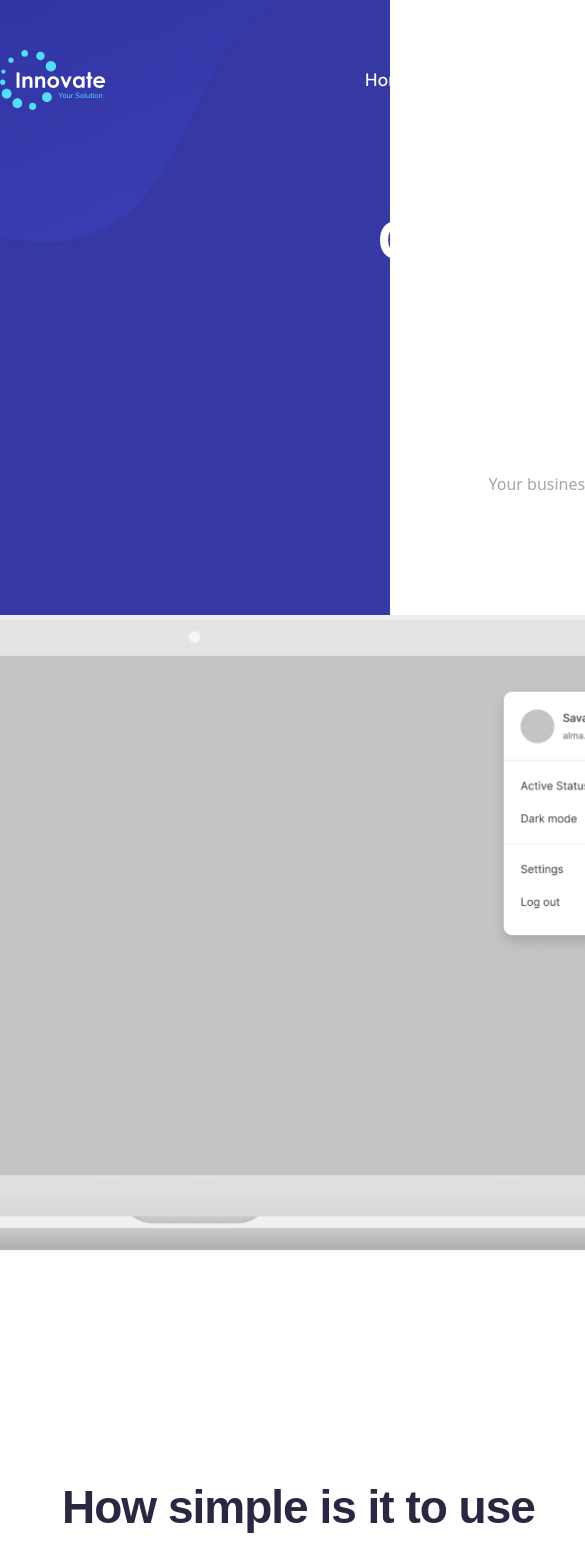
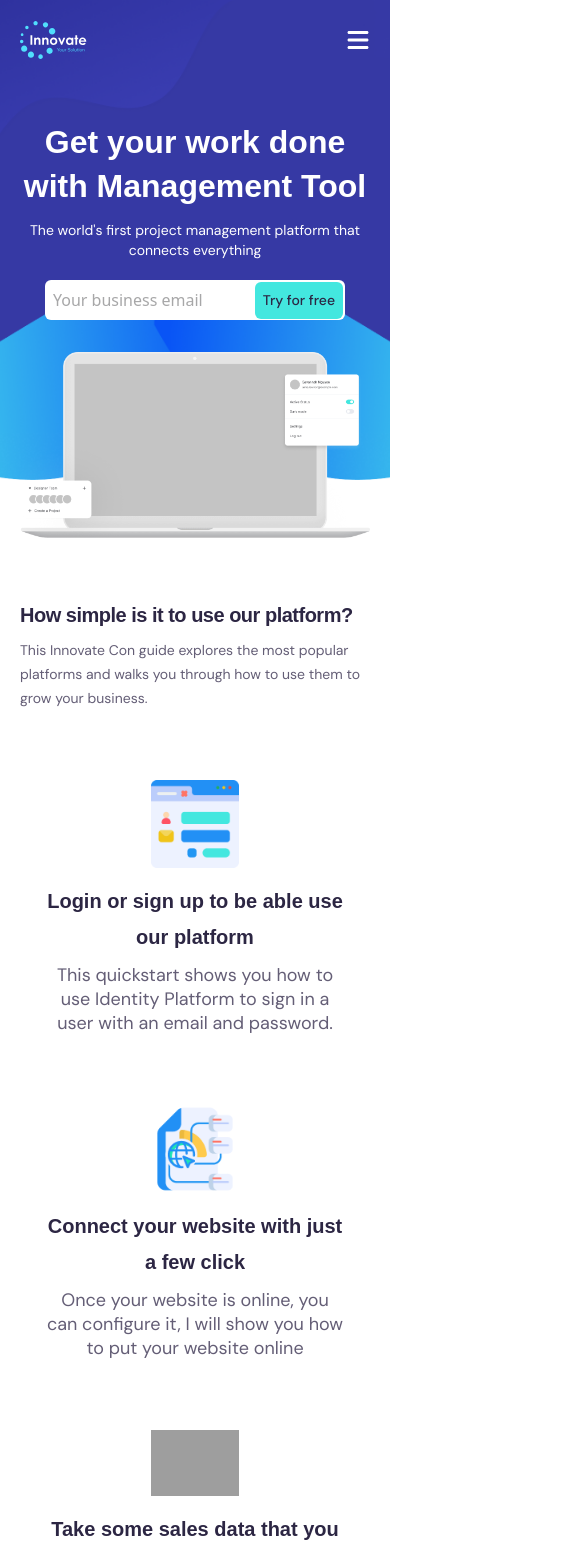
Before and after one commit to mahid76/Innovate_React_01, a React (Vite) app: page / in a window 390 px wide. Shown: the top 1556 px of the page, 585 px wide, since content can reach past the window. Built offline with nearby package versions, Linux system fonts and the light colour scheme; grey boxes are pictures that could not be loaded; a web font is replaced by a local one.

Commit message:
responsiveOne

```diff
--- a/src/App.jsx
+++ b/src/App.jsx
@@ -14,17 +14,16 @@ import Platform from "./componenets/Platform/Platform";
 import Pricing from "./componenets/Pricing/Pricing";
 import Work from "./componenets/Work/Work";
 
-
 function App() {
 	return (
 		<>
 			<Header>
-        <Navbar></Navbar>
+				<Navbar></Navbar>
 				<Bannner></Bannner>
 			</Header>
 			<Platform></Platform>
 			<Features></Features>
-      <Apps></Apps>
+			<Apps></Apps>
 			<Work></Work>
 			<HeadCustomer>
 				<Customer></Customer>
@@ -32,7 +31,6 @@ function App() {
 			<Pricing></Pricing>
 			<About></About>
 			<Footer></Footer>
-
 		</>
 	);
 }
--- a/src/componenets/Banner/Bannner.jsx
+++ b/src/componenets/Banner/Bannner.jsx
@@ -1,23 +1,37 @@
-import React from 'react'
-import Container from '../Layout/Container'
-import laptop from '../../assets/bannerLaptop.png'
+import laptop from "../../assets/bannerLaptop.png";
+import Container from "../Layout/Container";
 
 const Bannner = () => {
 	return (
-    <div className=' text-center py-[98px] pb-[558.85px] relative '>
+		<div className=" text-center pt-[50px] pb-[160px]  md:pt-[98px] md:pb-[558.85px] relative ">
 			<Container>
-        <h1 className='w-[796px] pb-5 mx-auto font-bold text-white font-primary text-[56px] leading-16'>Get your work done with Management Tool</h1>
-        <p className='w-[467px] mx-auto pb-8 font-secondary text-lg text-white leading-8 tracking-[-0.25%] '>The world's first project management platform that connects everything</p>
-        <div className='relative'>
-          <input className=' w-[480px] bg-white py-5 px-6 outline-0 rounded-[6px] placeholder: text-[#4f4f51]' type="text"placeholder='Your business email'/>
-          <a className='bg-secondary text-headtext py-[15px] px-[28.5px] rounded-[6px] font-secondary font-medium text-lg absolute right-[473px] top-[3px] ' href="#">Try for free</a>
+				<h1 className="w-auto md:w-[796px] pb-3 md:pb-5 mx-auto font-bold text-white font-primary text-[32px] md:text-[56px] leading-11 md:leading-16">
+					Get your work done with Management Tool
+				</h1>
+				<p className="w-auto md:w-[467px] mx-auto pb-5 md:pb-8 font-secondary text-[14px]  md:text-lg text-white leading-5 md:leading-8 tracking-[-0.25%] ">
+					The world's first project management platform that connects everything
+				</p>
+				<div className="flex justify-center">
+					<div className="relative">
+					<input
+						className="w-[300px] md:w-[480px] bg-white py-2 md:py-5 px-2 outline-0 rounded-[6px] placeholder: text-[#4f4f51]"
+						type="text"
+						placeholder="Your business email"
+					/>
+					<p
+						className="bg-secondary cursor-pointer text-headtext py-2 px-2 md:py-[15px] md:px-[28.5px] rounded-[6px] font-secondary font-medium text-[14px] md:text-lg absolute top-[2px] right-[2px] md:right-[3px] md:top-[3px] "
+						href="#"
+					>
+						Try for free
+					</p>
+				</div>
 				</div>
 			</Container>
-        <div className='absolute -bottom-[176.15px] left-1/2 -translate-x-1/2 w-[1200px] '>
-          <img className=' ' src={laptop} alt="" />
+			<div className="absolute -bottom-[58px] md:-bottom-[176.15px] left-1/2 -translate-x-1/2 w-[350px] md:w-[1200px] ">
+				<img className=" " src={laptop} alt="" />
 			</div>
 		</div>
-  )
-}
+	);
+};
 
-export default Bannner
+export default Bannner;
--- a/src/componenets/CustomLogo/Logo.jsx
+++ b/src/componenets/CustomLogo/Logo.jsx
@@ -2,6 +2,7 @@ const Logo = () => {
 	return (
 		<div>
 			<svg
+				className="w-[70px] md:w-[111px] "
 				xmlns="http://www.w3.org/2000/svg"
 				width="111"
 				height="60"
--- a/src/componenets/Layout/Container.jsx
+++ b/src/componenets/Layout/Container.jsx
@@ -2,7 +2,7 @@ import React from 'react'
 
 const Container = ({children}) => {
   return (
-    <div className='w-[1409px] mx-auto relative '>
+    <div className='md:w-[1409px] w-au mx-auto relative px-5 md:px-0 '>
       {children}
     </div>
   )
--- a/src/componenets/Navbar/Navbar.jsx
+++ b/src/componenets/Navbar/Navbar.jsx
@@ -1,37 +1,50 @@
-import React from "react";
 // import logo from '../../assets/Logo.png'
+import { useState } from "react";
+import Logo from "../CustomLogo/logo";
 import Container from "../Layout/Container";
-import Logo from "../CustomLogo/logo";
-// import logo from '../CustomLogo/logo'
+import { FaBars } from "react-icons/fa6";
+import { GiCrossedBones } from "react-icons/gi";
 
 const Navbar = () => {
+	const [show, setShow] = useState(false);
+	const handleClick =()=> {
+		setShow(true)
+
+	}
 	return (
-		<div className=" pt-[50px]">
+		<div className=" pt-[10px]  md:pt-[50px]">
 			<Container>
-				<div className="flex justify-between items-center text-white">
-					{/* <a href="#">
-						<img src={logo} alt="logo" />
-					</a> */}
-					<a href="#"><Logo></Logo></a>
+				<div className=" md:flex justify-between items-center text-white">
+					<div className="flex justify-between items-center">
+						<a  href="#">
+						<Logo></Logo>
+					</a>
+					<div >
+						<FaBars onClick={handleClick} className=" block md:hidden text-2xl text-white cursor-pointer" />
 
-					<ul className="flex gap-x-[68px] items-center font-secondary text-lg font-medium ">
-						<li>
+					</div>
+					</div>
+
+
+
+					<ul className="hidden flex-col md:flex-row md:flex  mt-5 md:mt-0 gap-x-[68px]  items-center font-secondary  text-[16px] md:text-lg font-medium ">
+						<li className="mt-2 md:mt-0">
 							<a href="#">Home</a>
 						</li>
-						<li>
+						<li className="mt-2 md:mt-0">
 							<a href="#">Features</a>
 						</li>
-						<li>
+						<li className="mt-2 md:mt-0">
 							<a href="#">Service</a>
 						</li>
-						<li>
+						<li className="mt-2 md:mt-0">
 							<a href="#">Pages</a>
 						</li>
-						<li>
+						<li className="mt-2 md:mt-0">
 							<a href="#">Blog</a>
 						</li>
 					</ul>
-					<div className="button flex gap-9 items-center font-secondary text-lg font-medium">
+					<div className="button hidden mb-2 md:mb-0 mt-7 md:mt-0 justify-between md:justify-normal md:flex md:gap-9 items-center font-secondary text-[16px] md:text-lg font-medium">
 						<p>
 							<a className="leading-{200%]" href="#">
 								Login
@@ -39,7 +52,7 @@ const Navbar = () => {
 						</p>
 						<p>
 							<a
-								className="text-headtext py-5 px-[48px] bg-secondary rounded-[6px] leading-5 font-medium"
+								className="text-headtext py-2 px-4 md:py-5 md:px-[48px] bg-secondary rounded-[4px] md:rounded-[6px] leading-5 font-medium"
 								href="#"
 							>
 								Register
@@ -48,9 +61,52 @@ const Navbar = () => {
 					</div>
 				</div>
 			</Container>
+			{
+				show &&
+				<div className="bg-primary relative  w-full py-15 px-15">
+					<ul className=" flex-col md:flex-row flex text-white mb-2 md:mt-0 gap-x-[68px]  items-center font-secondary  text-lg font-medium ">
+						<li className="mt-2 md:mt-0">
+							<a href="#">Home</a>
+						</li>
+						<li className="mt-2 md:mt-0">
+							<a href="#">Features</a>
+						</li>
+						<li className="mt-2 md:mt-0">
+							<a href="#">Service</a>
+						</li>
+						<li className="mt-2 md:mt-0">
+							<a href="#">Pages</a>
+						</li>
+						<li className="mt-2 md:mt-0">
+							<a href="#">Blog</a>
+						</li>
+					</ul>
+					<div className="button text-white mb-2 md:mb-0 mt-7 md:mt-0 justify-between md:justify-normal flex md:gap-9 items-center font-secondary text-[16px] md:text-lg font-medium">
+						<p>
+							<a className="leading-{200%]" href="#">
+								Login
+							</a>
+						</p>
+						<p>
+							<a
+								className="text-headtext py-2 px-4 md:py-5 md:px-[48px] bg-secondary rounded-[4px] md:rounded-[6px] leading-5 font-medium"
+								href="#"
+							>
+								Register
+							</a>
+						</p>
+					</div>
+					<GiCrossedBones onClick={()=>setShow(false)} className="block absolute top-[-42px] right-5 bg-primary md:hidden text-2xl text-white cursor-pointer" />
+				</div>
+			}
 		</div>
 	);
 };
 
+
+
+// <GiCrossedBones onClick={()=>setShow(false)} className="block md:hidden text-2xl text-white cursor-pointer" />
+
+
 export default Navbar;
 Navbar;
--- a/src/componenets/Platform/Platform.jsx
+++ b/src/componenets/Platform/Platform.jsx
@@ -29,28 +29,28 @@ const Platform = () => {
 
 
 	return (
-		<section className="pt-[336.15px] py-[160px] ">
+		<section className=" pt-30 md:pt-[336.15px] pb-[75px] md:pb-[160px] ">
 			<Container>
-				<div className=" p-[62px]">
-					<div className="flex justify-between">
-						<h3 className="w-[504px] font-primary font-bold text-[46px] le-[58px] tracking-[-1px] text-headtext  ">
+				<div className=" ">
+					<div className="md:flex  justify-between">
+						<h3 className="w-auto md:w-[504px] font-primary font-bold text-[20px] md:text-[46px] md:leading-[58px] tracking-[-0.5px] md:tracking-[-1px] text-headtext  ">
 							How simple is it to use our platform?
 						</h3>
-						<p className="w-[530px] font-secondary font-normal text-lg le-[32px] tracking-[-0.25%] text-subtext">
+						<p className="w-auto md:w-[530px] font-secondary font-normal text-[14px]  md:text-lg leading-6 md:leading-[32px] mt-2 md:mt-0 tracking-[-0.25%] text-subtext">
 							This Innovate Con guide explores the most popular platforms and
 							walks you through how to use them to grow your business.
 						</p>
 					</div>
-					<div className="flex justify-between">
+					<div className="flex-wrap flex justify-center md:justify-between">
 
             {
               platformData.map((item)=>(
-                <div className="pt-[116px] w-[300px] text-center ">
-                  <img className="mx-auto" src={item.img} alt="platform01" />
-                  <h4 className=" pt-[26px] pb-3 font-bold font-primary text-2xl leading-9 text-headtext ">
+                <div className="pt-[70px] md:pt-[116px] w-[300px] text-center ">
+                  <img className="mx-auto md:w-auto w-22 " src={item.img} alt="platform01" />
+                  <h4 className="pt-[15px] pb-2 md:pt-[26px] md:pb-3 font-bold font-primary text-[20px] md:text-2xl leading-9 text-headtext ">
 								{item.title}
 							</h4>
-              <p className=" font-secondary leading-8 tracking-[-0.25%] text-lg text-subtext ] ">
+              <p className=" font-secondary leading-6 md:leading-8 md:tracking-[-0.25%] text-lg text-subtext ] ">
 								{item.description}
 							</p>
                 </div>
```
Also changed, not shown: src/componenets/About/About.jsx (+5 -9 lines), src/componenets/About/AboutSlider.jsx (+34 -23 lines), src/componenets/CustomLogo/Work3.jsx (+14 -52 lines), src/componenets/Features/Features.jsx (+23 -26 lines). Lines whose indentation alone changed are shown as unchanged.
